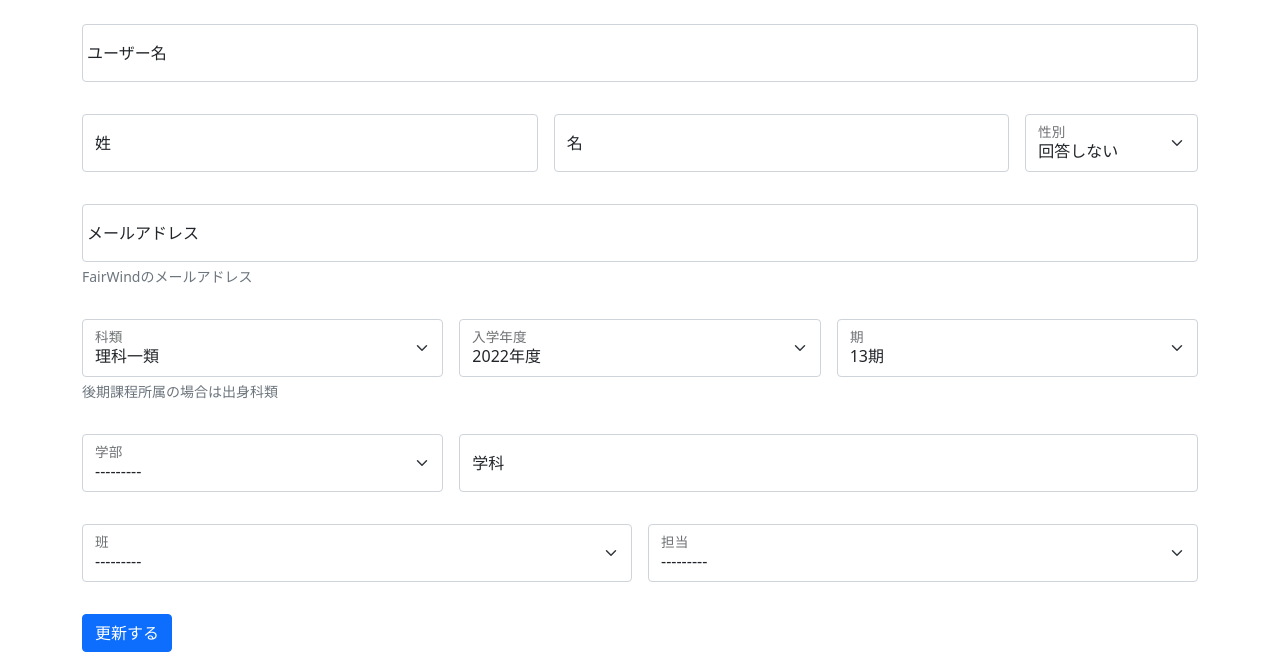
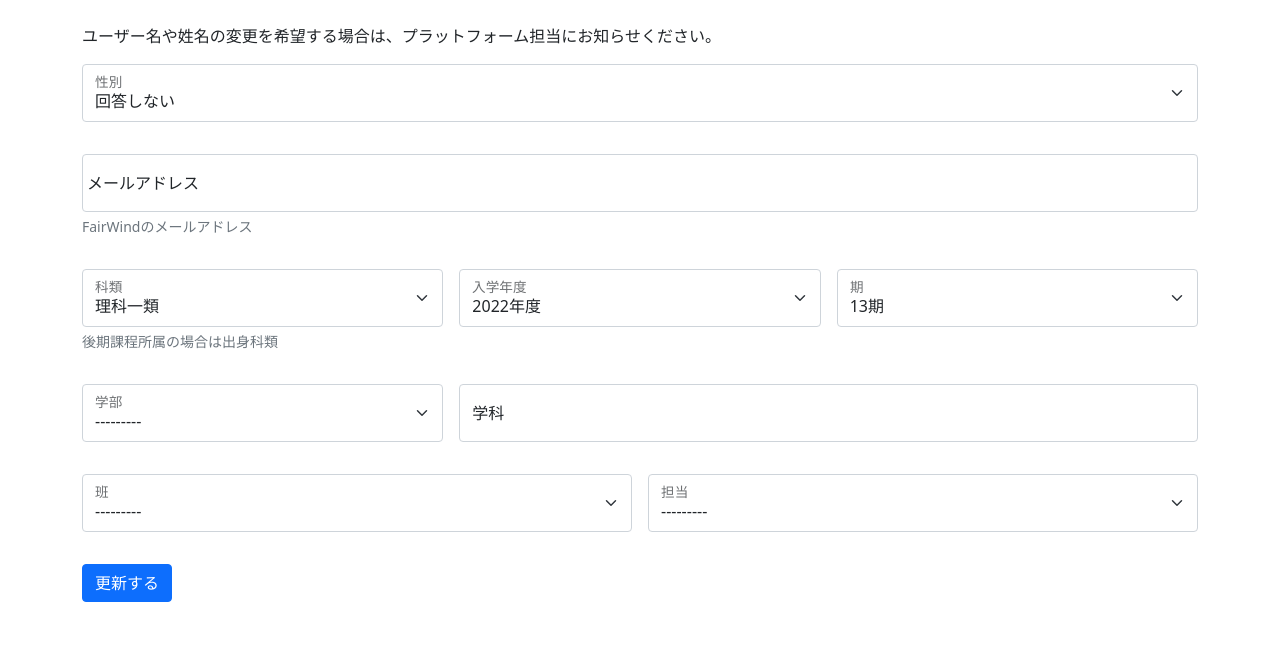
Before and after one commit to vvihar/fw_djangoapp, a Django app: template templates/accounts/update.html in a window 1280 px wide. Shown: the part 136-804 px from the top of the page. After the commit the page ends 738 px from the top, so only its background shows below. Run offline with Django 3.2, Linux system fonts and the light colour scheme; the template is opened without the code that fills it: values that come from a table or form of the project are taken from there, others are empty; some libraries are stand-ins or nearby versions.

Commit message:
ユーザー名, 姓名の変更を制限

```diff
--- a/accounts/forms.py
+++ b/accounts/forms.py
@@ -23,7 +23,7 @@ class UpdateUserForm(forms.ModelForm):
     class Meta:
         model = User
         fields = (
-            "username", "last_name", "first_name",  "email",
+            "email",
         )
 
 class UpdateProfileForm(forms.ModelForm):
--- a/templates/accounts/update.html
+++ b/templates/accounts/update.html
@@ -16,34 +16,11 @@ FairWind Account
             {{ info }}
         </div>
     {% endif %}
+    <p>
+        ユーザー名や姓名の変更を希望する場合は、プラットフォーム担当にお知らせください。
+    </p>
     <form class="row g-3" method="POST"> {% csrf_token %}
-        <div class="form-floating mb-3">
-            {% if user_form.username.errors %}
-                {% render_field user_form.username class="form-control is-invalid" id="inputUsername" name="username" placeholder="ユーザー名" required="required" %}
-                <label for="inputUsername">ユーザー名</label>
-                {% for error in user_form.username.errors %}
-                    <div class="invalid-feedback">
-                        {{ error }}
-                    </div>
-                {% endfor %}
-            {% else %}
-                {% render_field user_form.username class="form-control" id="inputUsername" name="username" placeholder="ユーザー名" required="required" %}
-                <label for="inputUsername">ユーザー名</label>
-            {% endif %}
-        </div>
-        <div class="col-md-5">
-            <div class="form-floating mb-3">
-                {% render_field user_form.last_name class="form-control" id="inputLastName" name="lastname" placeholder="姓" required="required" %}
-                <label for="inputLastName">姓</label>
-            </div>
-        </div>
-        <div class="col-md-5">
-            <div class="form-floating mb-3">
-                {% render_field user_form.first_name class="form-control" id="inputFirstName" name="firstname" placeholder="名" required="required" %}
-                <label for="inputFirstName">名</label>
-            </div>
-        </div>
-        <div class="col-md-2">
+        <div class="col-md-12">
             <div class="form-floating mb-3">
                 {% render_field profile_form.sex class="form-select" id="selectSex" name="sex" aria-label="Floating label select example" %}
                 <label for="selectSex">性別</label>
```
